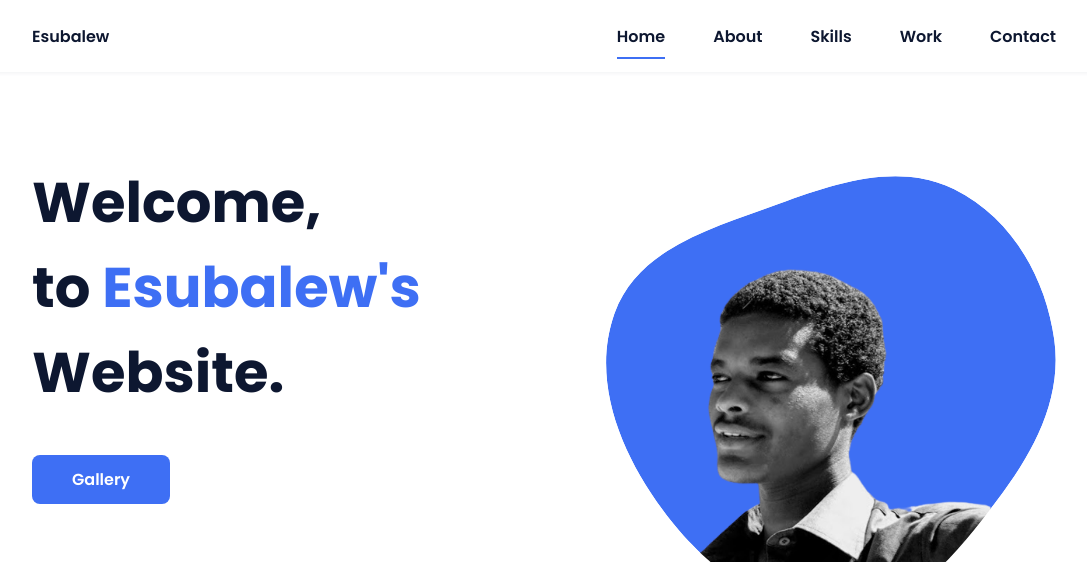
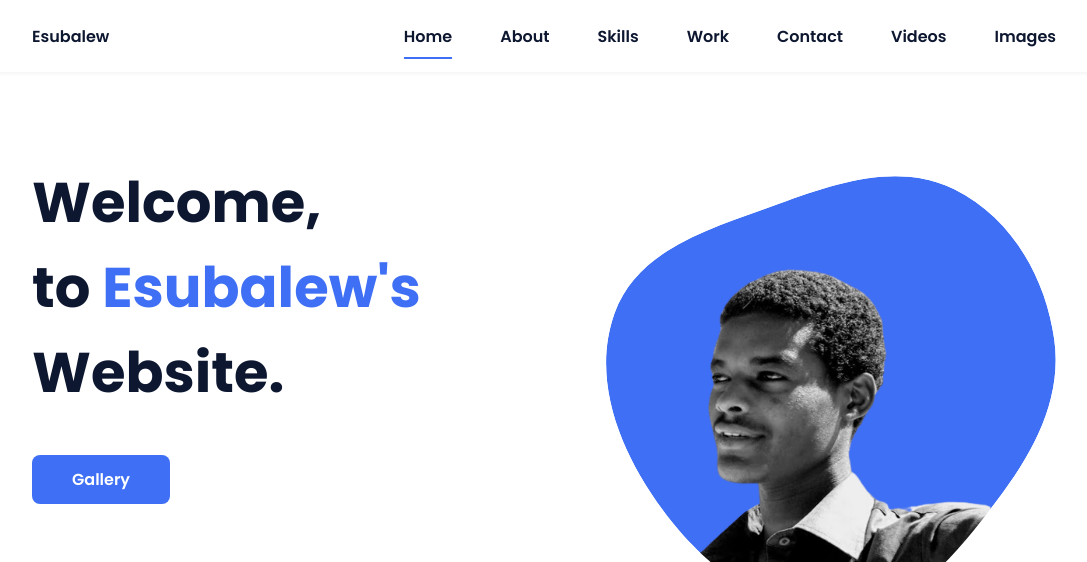
Before and after one commit to Esubaalew/Website, a plain HTML site: page index.html in a window 1280 px wide. Shown: the top 562 px of the page, without its empty margins (96-1183 px from the left). Drawn offline with nearby package versions, Linux system fonts and the light colour scheme.

Commit message:
Update index.html

```diff
--- a/index.html
+++ b/index.html
@@ -31,6 +31,12 @@
                         <li class="nav__item"><a href="#skills" class="nav__link">Skills</a></li>
                         <li class="nav__item"><a href="#work" class="nav__link">Work</a></li>
                         <li class="nav__item"><a href="#contact" class="nav__link">Contact</a></li>
+                          <li class="nav__item">
+              <a href="https://esubaalew.netlify.app/videos.html" class="nav__link">Videos</a>
+            </li>
+            <li class="nav__item">
+              <a href="https://esubaalew.netlify.app/gallery.html" class="nav__link">Images</a>
+            </li>
                     </ul>
                 </div>
 
```
